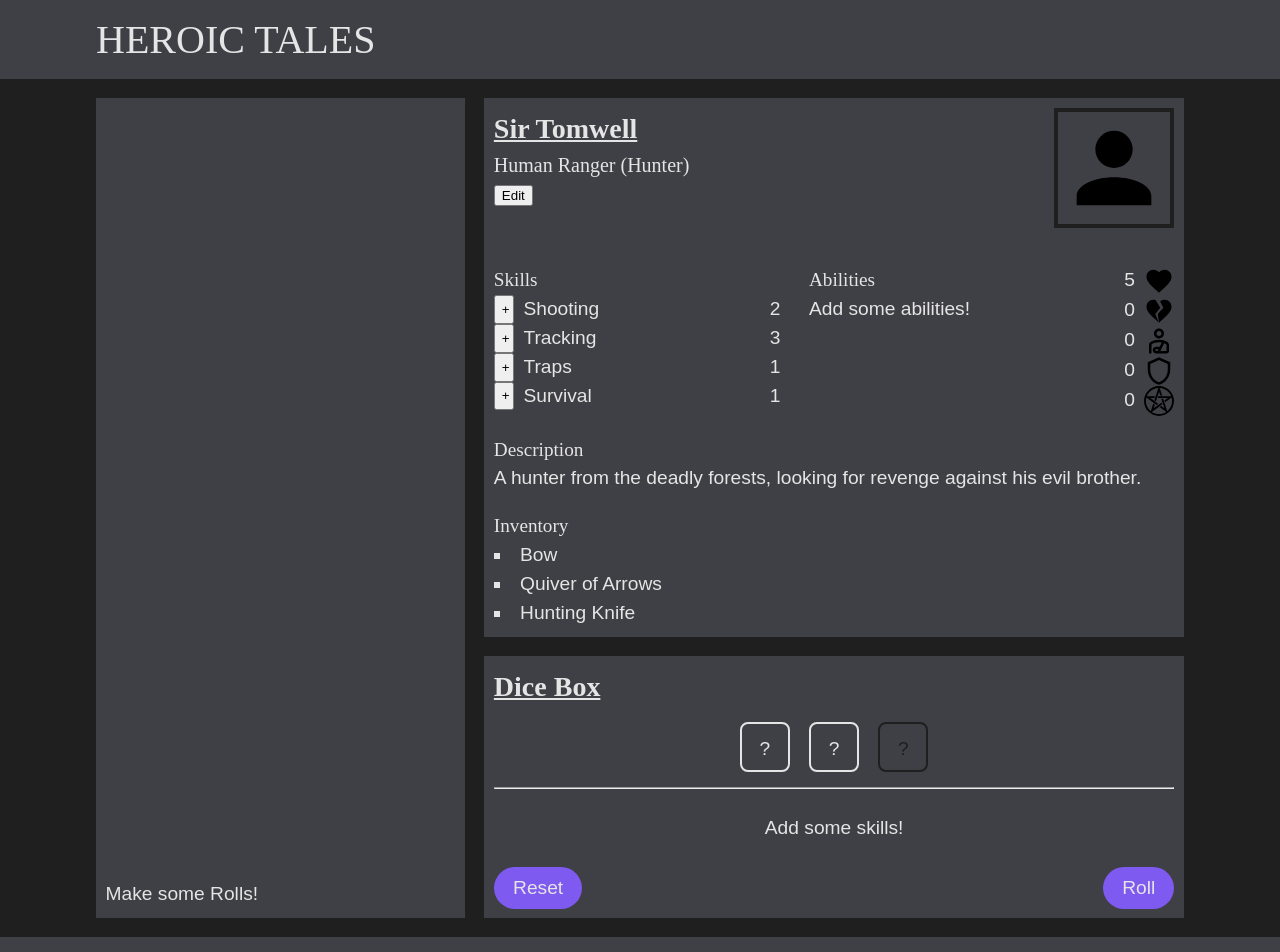
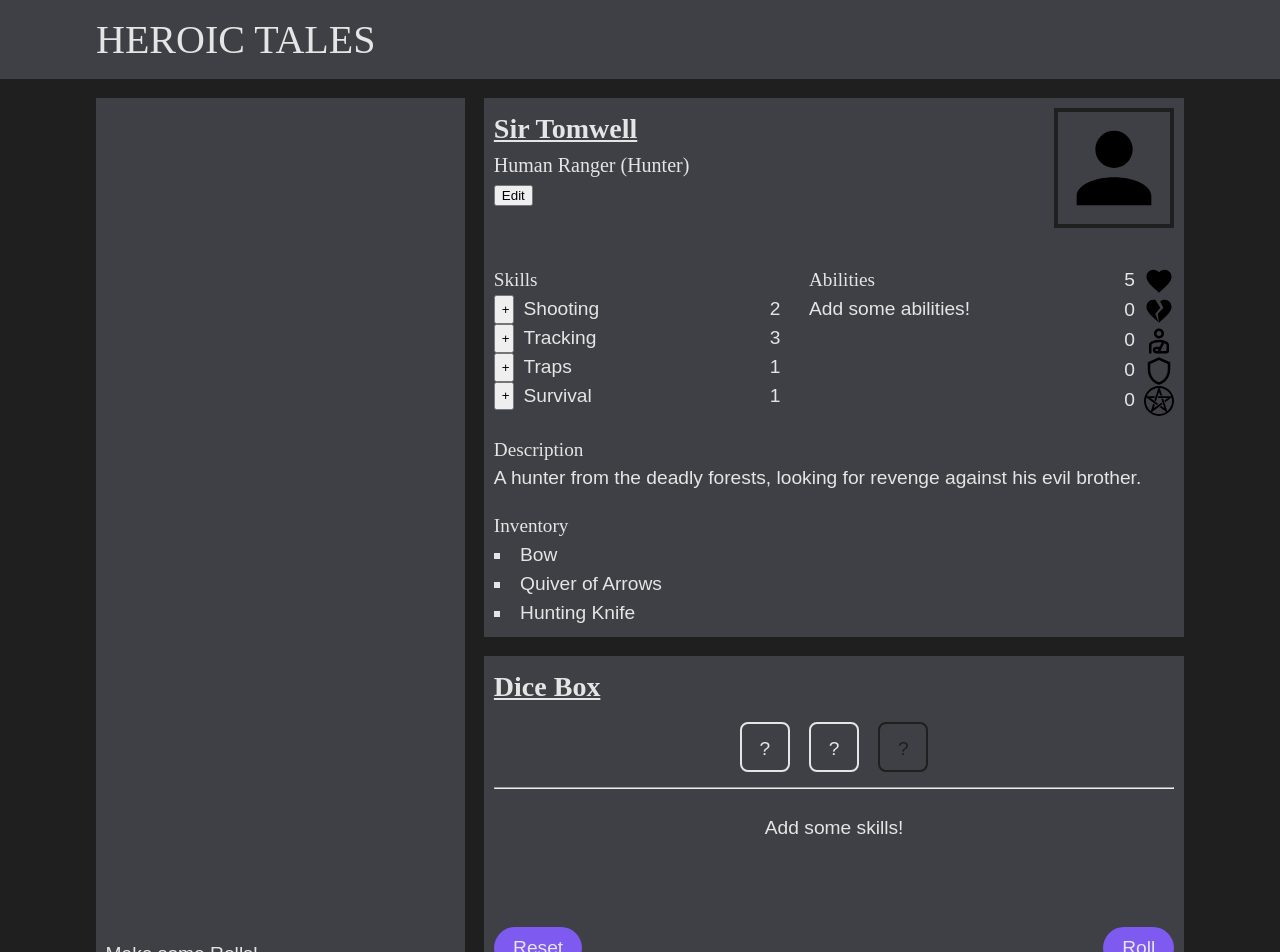
Before and after one commit to gemini-mastiff/heroic-tales-app, a React (Vite) app: page / in a window 1280 px wide. Shown: the top 952 px of the page. Built offline with nearby package versions, Linux system fonts and the light colour scheme; a web font is replaced by a local one.

Commit message:
style: add fixed height for SuccessDisplay

```diff
--- a/src/components/DiceBox.jsx
+++ b/src/components/DiceBox.jsx
@@ -69,7 +69,7 @@ export default function DiceBox({
       <DiceRow>{checkDice}</DiceRow>
       <hr />
       <DiceRow>{skillDice.length > 0 ? skillDice : "Add some skills!"}</DiceRow>
-      {results && (
+
       <SuccessDisplay>
         <SuccessTitle>{results.successLevel}</SuccessTitle>
         {results.successNum > 0 && (
@@ -79,7 +79,6 @@ export default function DiceBox({
           </SuccessText>
         )}
       </SuccessDisplay>
-      )}
       <ButtonContainer>
         <Button onClick={() => resetSkills()}>Reset</Button>
         <Button onClick={() => handleResults(checkNum)}>Roll</Button>
@@ -128,6 +127,7 @@ const CheckDice = styled(Dice)`
 `;
 
 const SuccessDisplay = styled.div`
+  height: 60px;
   text-align: center;
 `;
 
```
Lines whose indentation alone changed are shown as unchanged.
